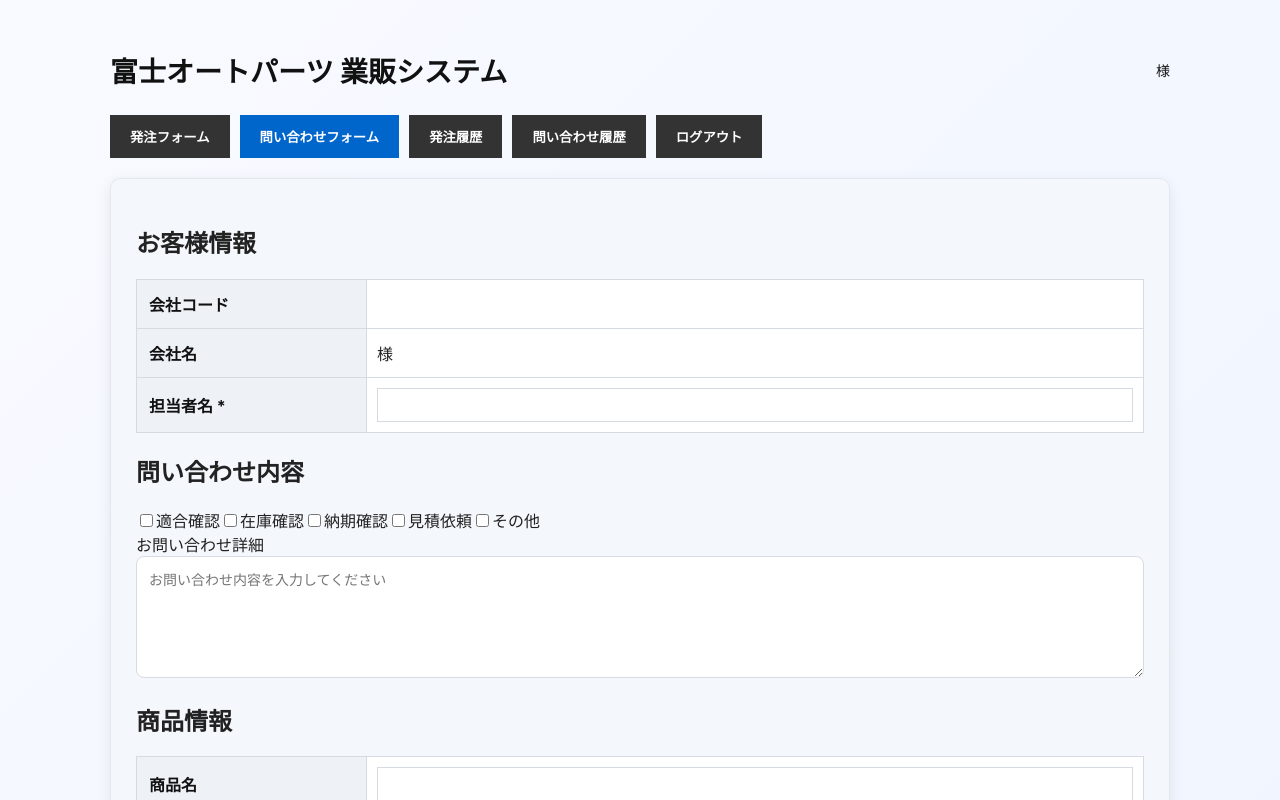
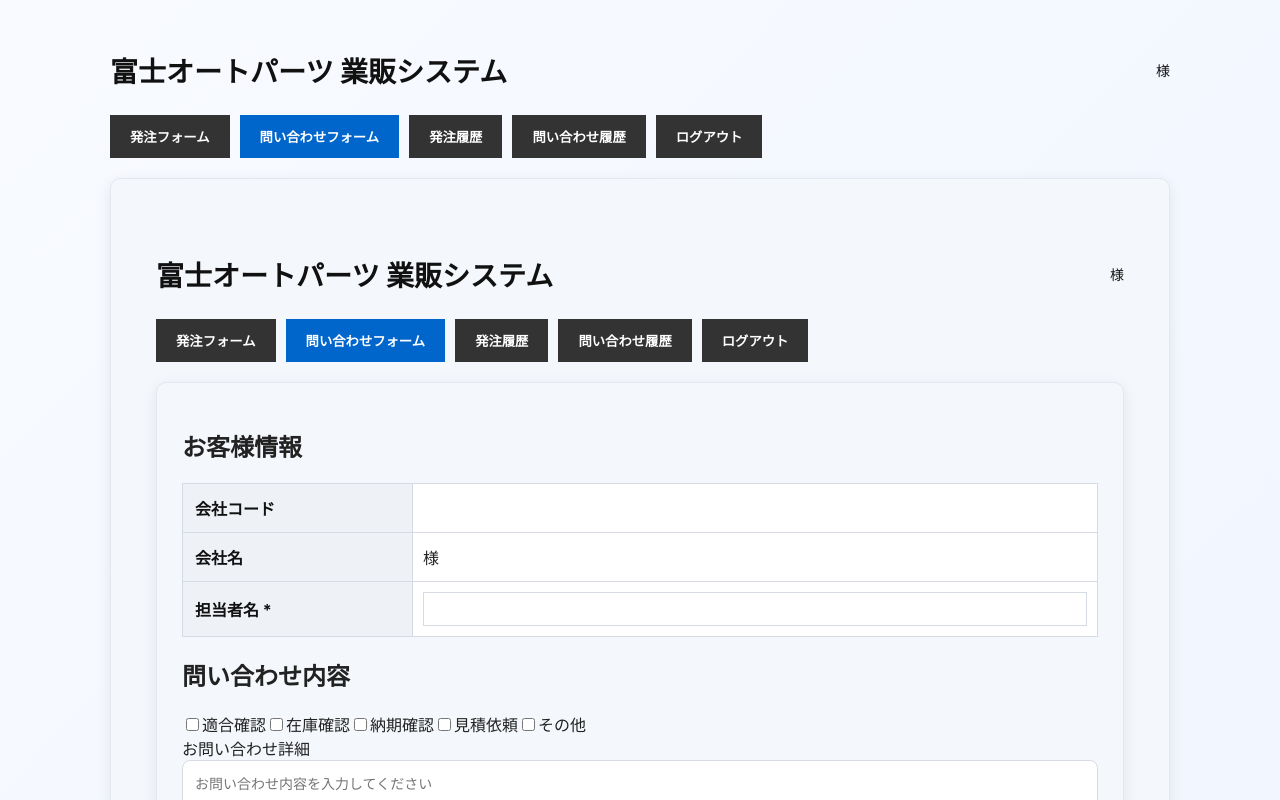
Before and after one commit to hashimotocpi/order-form, a React (Vite) app: page /inquiry in a window 1280 px wide. Shown: the top 800 px of the page. Built offline with nearby package versions, Linux system fonts and the light colour scheme; sample sign-in values are in the browser's storage.

Commit message:
remove vercel config

```diff
--- a/src/App.jsx
+++ b/src/App.jsx
@@ -9,6 +9,7 @@ import {
 import Login from "./pages/Login";
 import InquiryForm from "./pages/InquiryForm";
 import OrderForm from "./pages/OrderForm";
+import Layout from "./components/Layout";
 
 function App() {
 
@@ -44,7 +45,9 @@ function App() {
           path="/inquiry"
           element={
             user ? (
-              <InquiryForm user={user} setUser={setUser} />
+              <Layout user={user} onLogout={logout}>
+                <InquiryForm user={user} setUser={setUser} />
+              </Layout>
             ) : (
               <Navigate to="/login" />
             )
@@ -56,7 +59,9 @@ function App() {
           path="/order"
           element={
             user ? (
-              <OrderForm user={user} setUser={setUser} />
+              <Layout user={user} onLogout={logout}>
+                <OrderForm user={user} setUser={setUser} />
+              </Layout>
             ) : (
               <Navigate to="/login" />
             )
```
